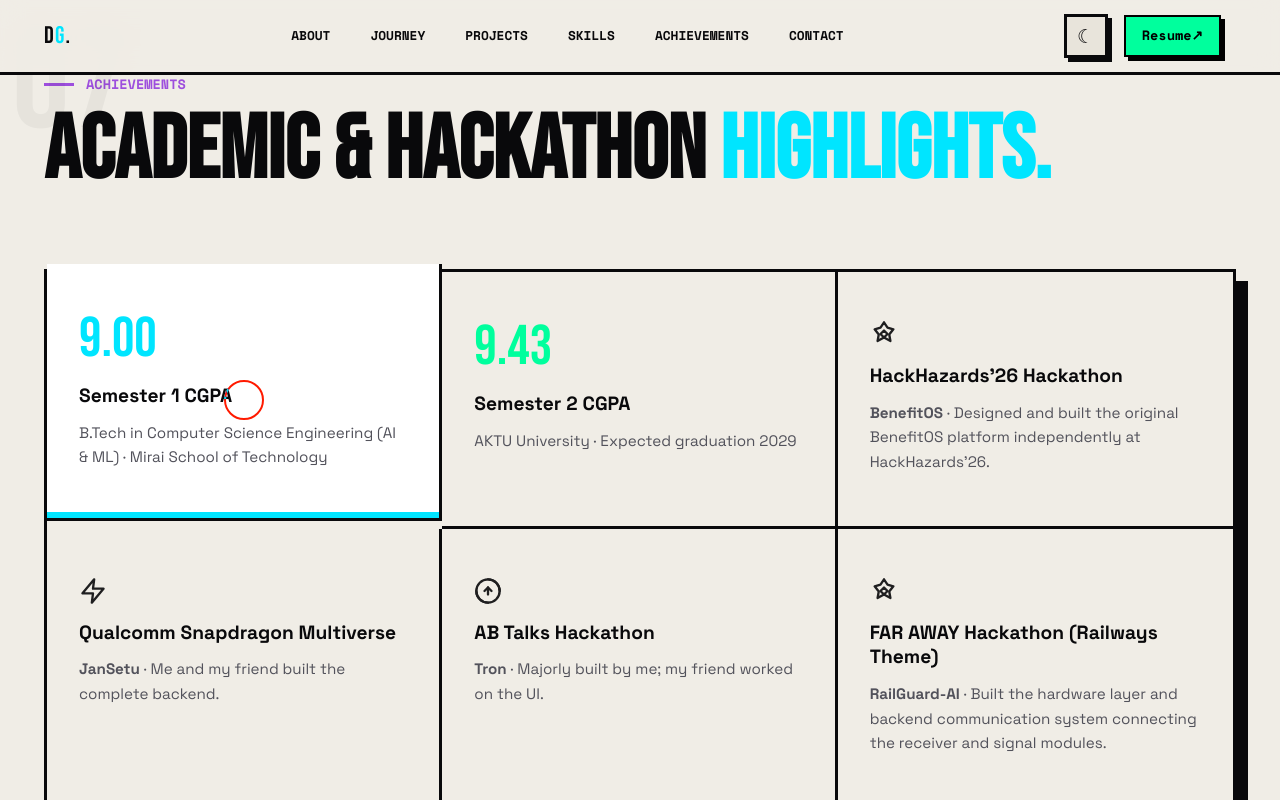
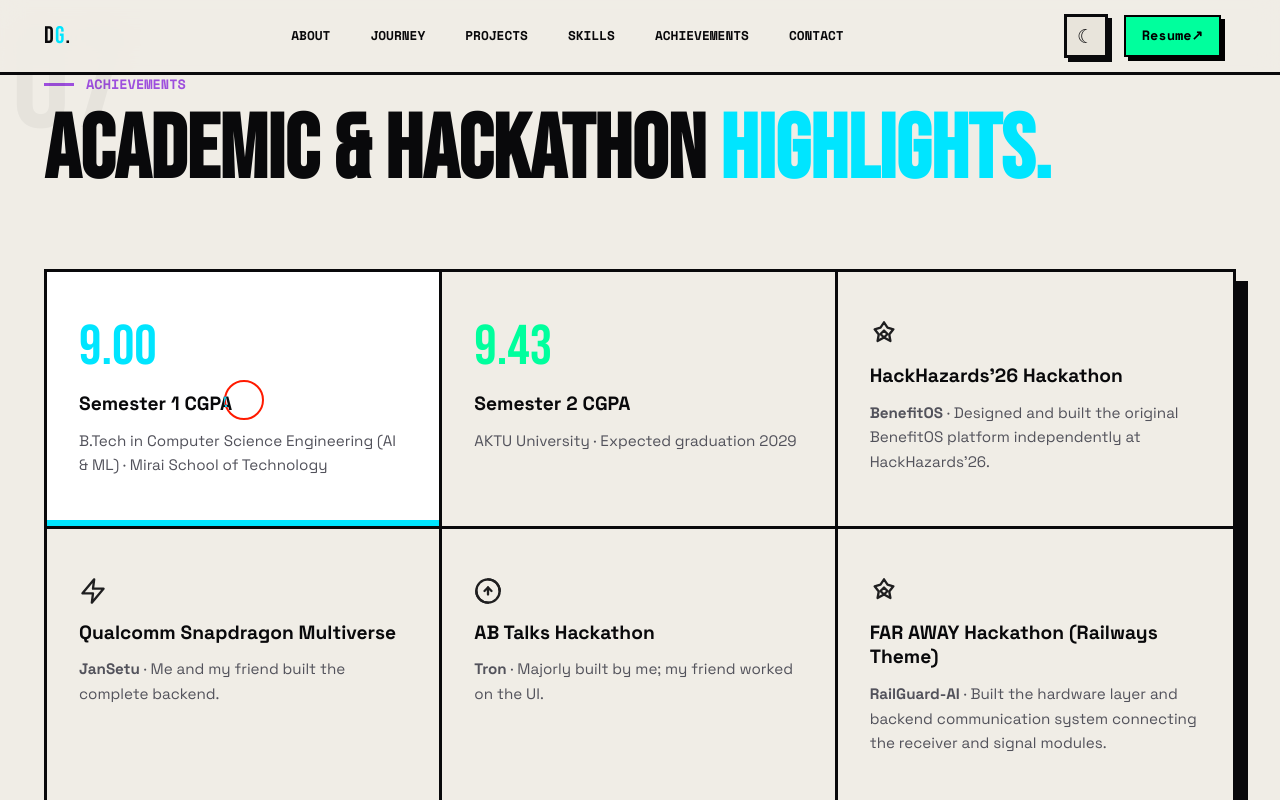
Before and after one commit to Divyanshgupta2580/Portfolio_Website, a React (Vite) app: page / in a window 1280 px wide. In both pictures the pointer is over the element 244 px from the left and 7964 px from the top of the page. Shown: the part 7564-8364 px from the top of the page. Built offline with nearby package versions, Linux system fonts and the light colour scheme.

Commit message:
fix: keep achievements dividers aligned on hover

```diff
--- a/src/styles/index.css
+++ b/src/styles/index.css
@@ -671,6 +671,7 @@ nav.hidden { transform: translateY(-100%); }
   }
 }
 .ach-card:hover { background: var(--bg3); transform: translateY(-8px); box-shadow: inset 0 -6px 0 var(--cyan); }
+#achievements .ach-card:hover { transform: none; }
 .ach-icon { font-size: 2.5rem; margin-bottom: 20px; }
 .ach-title { font-family: 'Space Grotesk', sans-serif; font-weight: 700; font-size: 1.2rem; margin-bottom: 12px; line-height: 1.3; }
 .ach-subtitle { font-size: 0.95rem; color: var(--text2); line-height: 1.6; }
```
